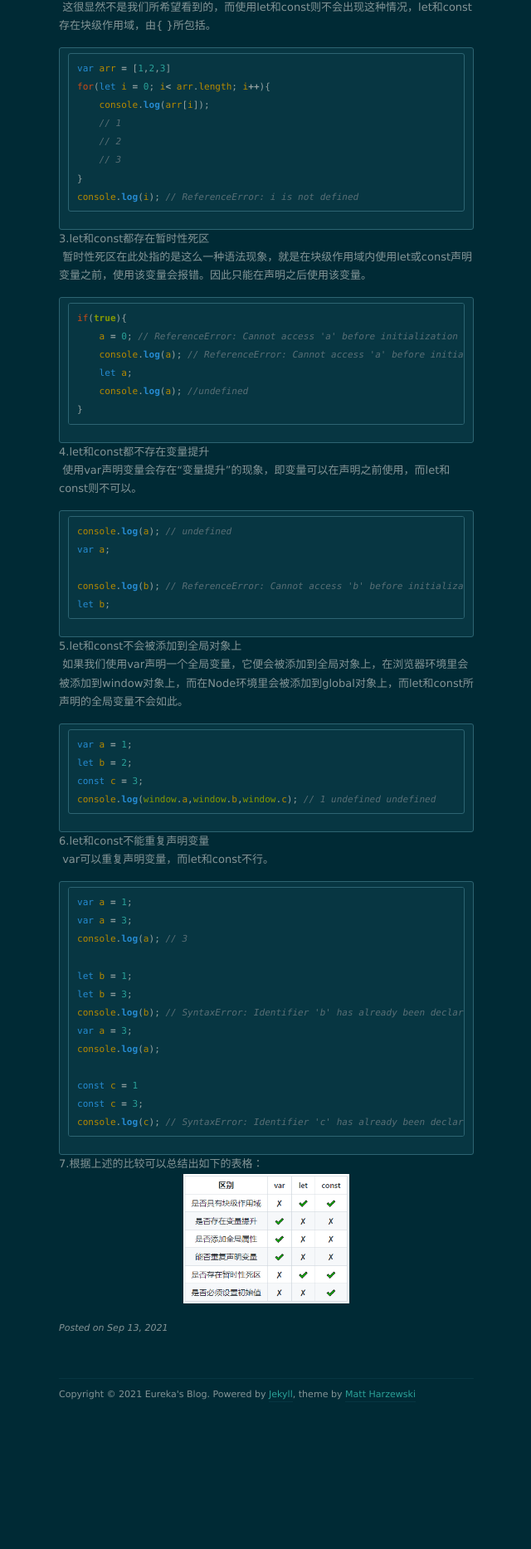
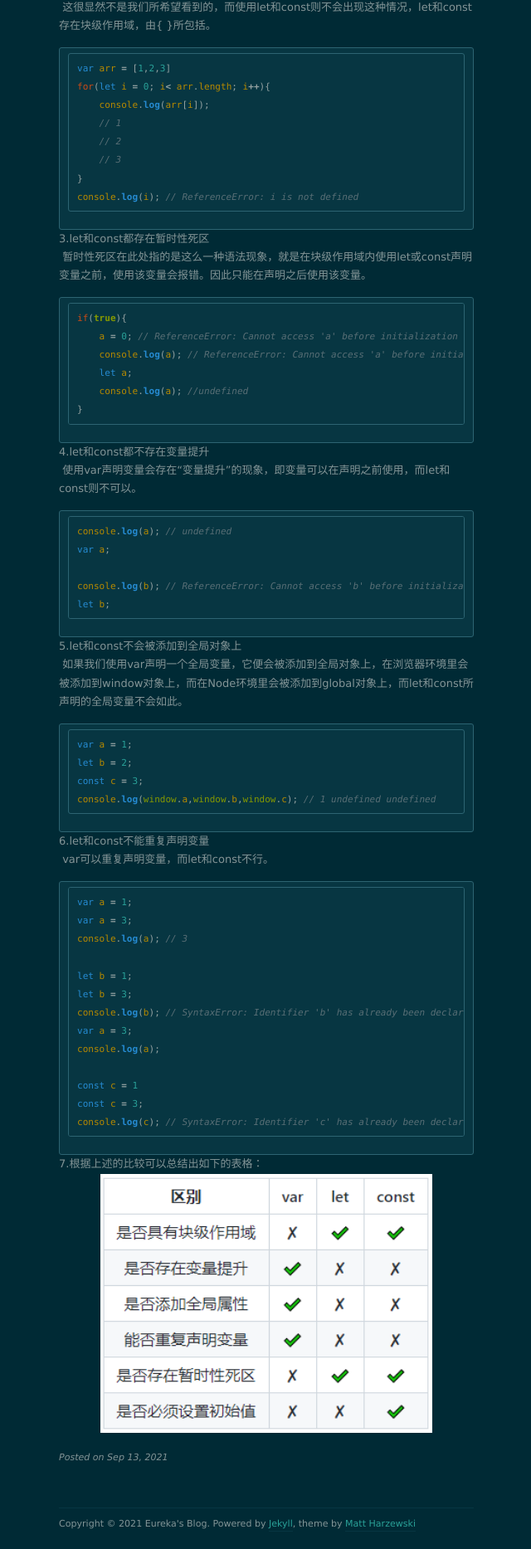
Before and after one commit to EUREKA00007/EUREKA00007.github.io, a Jekyll site: the page built from _posts/2021-09-13-var、let和const的异同.markdown, in a window 1280 px wide. Shown: the part 1482-3349 px from the top of the page at 83% size, without its empty margins (319-959 px from the left). Built offline with Jekyll 4.4.1, drawn with Linux system fonts in a browser that asks for light colours; nearby versions of some CDN libraries; before the commit the page ends 3192 px from its top, so only the background shows below that.

Commit message:
图片尺寸修改

```diff
--- a/_posts/2021-09-13-var、let和const的异同.markdown
+++ b/_posts/2021-09-13-var、let和const的异同.markdown
@@ -130,4 +130,4 @@ console.log(c); // SyntaxError: Identifier 'c' has already been declared
 
 
 
-<img src="/images/var_let_const.png" style="width:40%;height:40%" />
+<img src="/images/var_let_const.png" style="width:80%;height:80%" />
```
